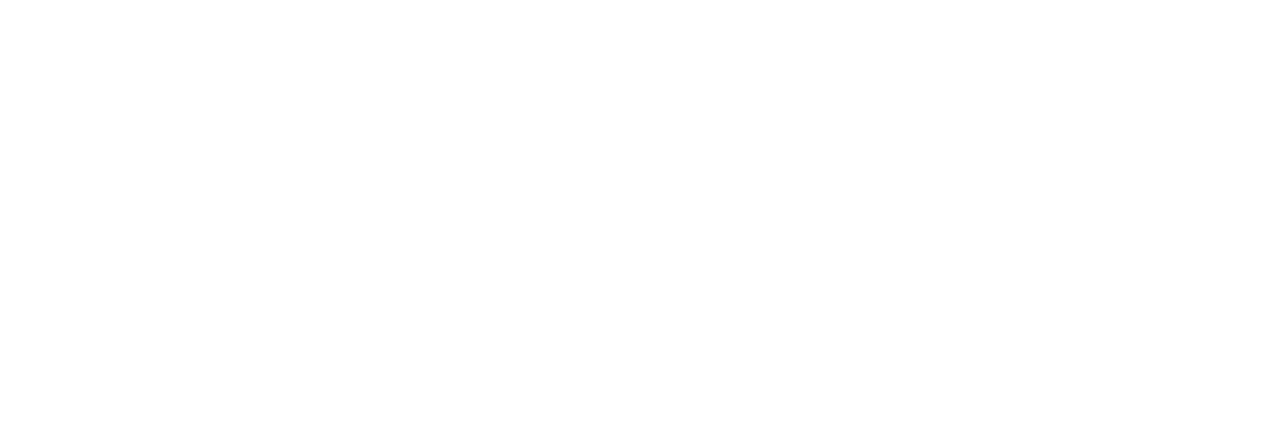
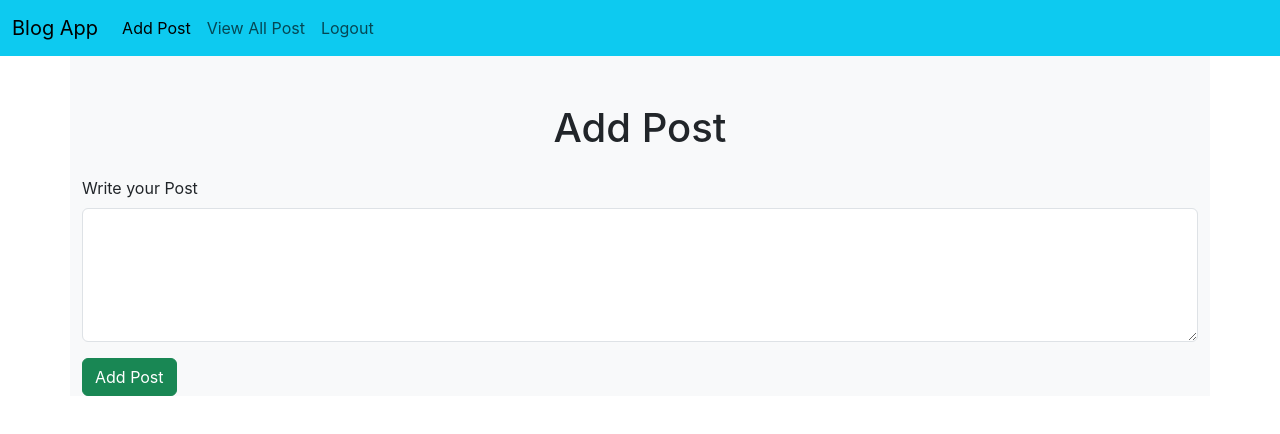
Before and after one commit to meenumj/new-blog-app, a React (Create React App) app: page /addpost in a window 1280 px wide. Before the commit this address had no page. Shown: the top 434 px of the page. Built offline with nearby package versions, Linux system fonts and the light colour scheme.

Commit message:
Form Add Post

```diff
--- a/src/App.js
+++ b/src/App.js
@@ -3,6 +3,7 @@
 import { BrowserRouter, Route, Routes } from 'react-router-dom';
 import Login from './Components/Login';
 import Signup from './Components/Signup';
+import AddPost from './Components/AddPost';
 
 function App() {
   return (
@@ -11,6 +12,7 @@
       <Routes>
         <Route path="/" element={<Login/>}/>
         <Route path="/signup" element={<Signup/>}/>
+        <Route path="/addpost" element={<AddPost/>}/>
       </Routes>
       </BrowserRouter>
 
--- /dev/null
+++ b/src/Components/AddPost.jsx
@@ -0,0 +1,60 @@
+import React, { useState } from 'react'
+import NavBar from './NavBar'
+import axios from 'axios'
+
+const AddPost = () => {
+    const [input,setInput] = new useState(
+
+        {       "UserID":sessionStorage.getItem("userID"),
+                "Post": ""
+               }
+)
+
+const inputHandler = (event)=>{
+    setInput({...input,[event.target.name]:event.target.value})
+
+}
+const readValues = ()=>{
+    console.log(input)
+    axios.post("http://localhost:3001/api/post/add",input).then((response)=>{
+        console.log(response.data)
+        if (response.data.status=="success") {
+            alert("Post Added Successfully")
+            setInput(  {
+                        "Post": ""
+                   }
+                   )
+
+        } else {
+            alert("Something went wrong")
+        }
+    })
+}
+  return (
+    <div>
+        <NavBar />
+       <div className="container bg-light">
+        <div className="row">
+            <div className="col col-12 col-sm-12 col-md-12 col-lg-12 col-xl-12 col-xxl-12">
+                <div className="row g-3">
+                <div className="col col-12 col-sm-12 col-md-12 col-lg-12 col-xl-12 col-xxl-12">
+                       <br /><br /> <h1><center>Add Post</center></h1>
+                    </div>
+                    <div className="col col-12 col-sm-12 col-md-12 col-lg-12 col-xl-12 col-xxl-12">
+                        <label htmlFor="" className="form-label">Write your Post</label>
+                        <textarea name="Post"  cols="30" rows="5" className="form-control" value={input.Post} onChange={inputHandler} ></textarea>
+                    </div>
+
+                    <div className="col col-12 col-sm-12 col-md-12 col-lg-12 col-xl-12 col-xxl-12">
+                        <button className="btn btn-success" onClick={readValues}>Add Post</button>
+                    </div>
+
+                </div>
+            </div>
+        </div>
+      </div>
+    </div>
+  )
+}
+
+export default AddPost
--- a/src/Components/Login.jsx
+++ b/src/Components/Login.jsx
@@ -1,7 +1,56 @@
-import React from 'react'
-import { Link } from 'react-router-dom'
+import axios from 'axios'
+import React, { useState } from 'react'
+import { Link, useNavigate } from 'react-router-dom'
 
 const Login = () => {
+    const navigate=useNavigate()
+    const [input,setInput] = new useState(
+        {
+                "Email":"",
+                "Password":""
+               }
+)
+
+const inputHandler = (event)=>{
+    setInput({...input,[event.target.name]:event.target.value})
+
+}
+const readValues = ()=>{
+    console.log(input)
+    axios.post("http://localhost:3001/api/blog/signin",input).then((response)=>{
+        console.log(response.data)
+        if (response.data.status=="success") {
+            console.log(response.data.userData._id)
+            sessionStorage.setItem("userID",response.data.userData._id)//session set value.userID session variable
+            navigate("/addpost")
+            setInput(  {
+
+                    "Email":"",
+                    "Password":""
+                   }
+                   )
+
+        } else if(response.data.status=="Invalid User") {
+            alert("Invalid User Name")
+            setInput(  {
+
+                "Email":"",
+                "Password":""
+               }
+               )
+        }
+        else{
+            alert("Incorrect Password")
+            setInput(  {
+
+                "Email":"",
+                "Password":""
+               }
+
+               )
+        }
+    })
+}
   return (
     <div>
 
@@ -15,18 +64,18 @@
                     </div>
                     <div className="col col-12 col-sm-6 col-md-6 col-lg-6 col-xl-6 col-xxl-6">
                         <label htmlFor="" className="form-label">Email ID</label>
-                        <input type="text" className="form-control" />
+                        <input type="text" className="form-control" name="Email" value={input.Email} onChange={inputHandler} />
                     </div>
                     <div className="col col-12 col-sm-6 col-md-6 col-lg-6 col-xl-6 col-xxl-6">
                         <label htmlFor="" className="form-label">Password</label>
-                        <input type="password" className="form-control" />
+                        <input type="password" className="form-control" name="Password" value={input.Password} onChange={inputHandler}/>
                     </div>
 
                     <div className="col col-12 col-sm-2 col-md-12 col-lg-12 col-xl-12 col-xxl-12">
-                       <center> <button className="btn btn-success" >Login</button></center>
+                       <center> <button className="btn btn-success" onClick={readValues}>Login</button></center>
                     </div>
                     <div className="col col-12 col-sm-12 col-md-12 col-lg-12 col-xl-12 col-xxl-12">
-                       <center><Link to="/signup" className="nav-link">New User?</Link></center>
+                       <center><Link to="/signup" className="nav-link">New Users Click Here</Link></center>
                     </div>
                 </div>
             </div>
--- /dev/null
+++ b/src/Components/NavBar.jsx
@@ -0,0 +1,32 @@
+import React from 'react'
+import { Link } from 'react-router-dom'
+
+const NavBar = () => {
+  return (
+    <div>
+      <nav className="navbar navbar-expand-lg bg-info">
+  <div className="container-fluid">
+    <a className="navbar-brand" href="#">Blog App</a>
+    <button className="navbar-toggler" type="button" data-bs-toggle="collapse" data-bs-target="#navbarNav" aria-controls="navbarNav" aria-expanded="false" aria-label="Toggle navigation">
+      <span className="navbar-toggler-icon"></span>
+    </button>
+    <div className="collapse navbar-collapse" id="navbarNav">
+      <ul className="navbar-nav">
+        <li className="nav-item">
+          <Link className="nav-link active" aria-current="page" to="/addpost">Add Post</Link>
+        </li>
+        <li className="nav-item">
+          <Link className="nav-link" to="/viewpost">View All Post</Link>
+        </li>
+        <li className="nav-item">
+          <Link className="nav-link" to="/">Logout</Link>
+        </li>
+      </ul>
+    </div>
+  </div>
+</nav>
+    </div>
+  )
+}
+
+export default NavBar
```
